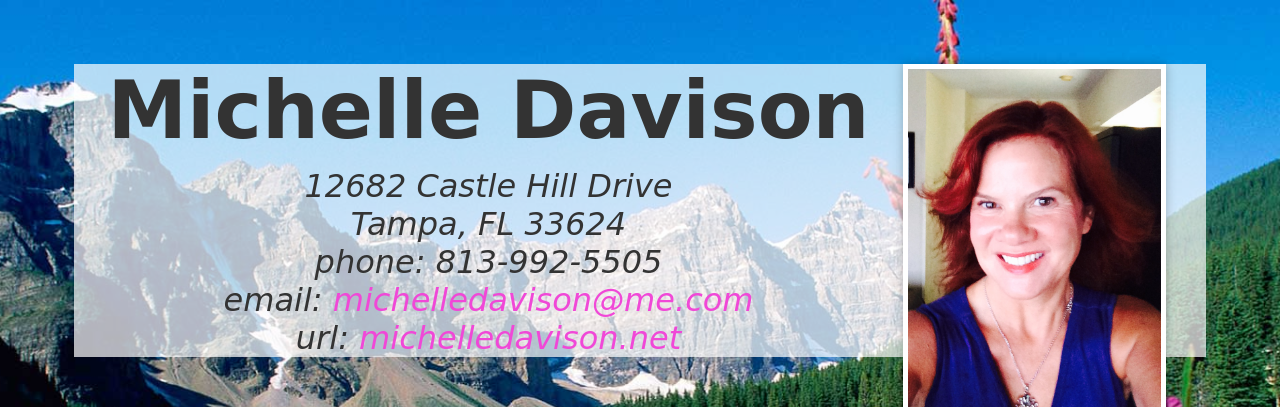
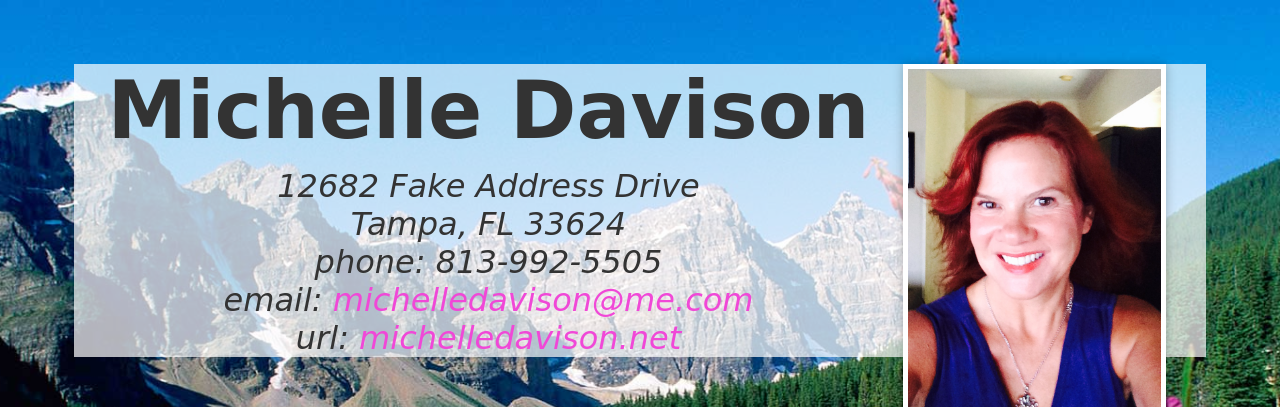
Before and after one commit to MichelleDavison/WebPageHILT, a plain HTML site: page index.html in a window 1280 px wide. Shown: the top 407 px of the page. Drawn offline with Linux system fonts and the light colour scheme; a web font is replaced by a local one.

Commit message:
Made the address fake

```diff
--- a/index.html
+++ b/index.html
@@ -19,7 +19,7 @@
       <h1>Michelle Davison</h1>
 
       <address>
-      	 12682 Castle Hill Drive<br>
+      	 12682 Fake Address Drive<br>
       	 Tampa, FL 33624<br>
       	 phone: 813-992-5505<br>
       	 email: <a href="mailto:michelledavison@me.com">michelledavison@me.com</a><br>
```
